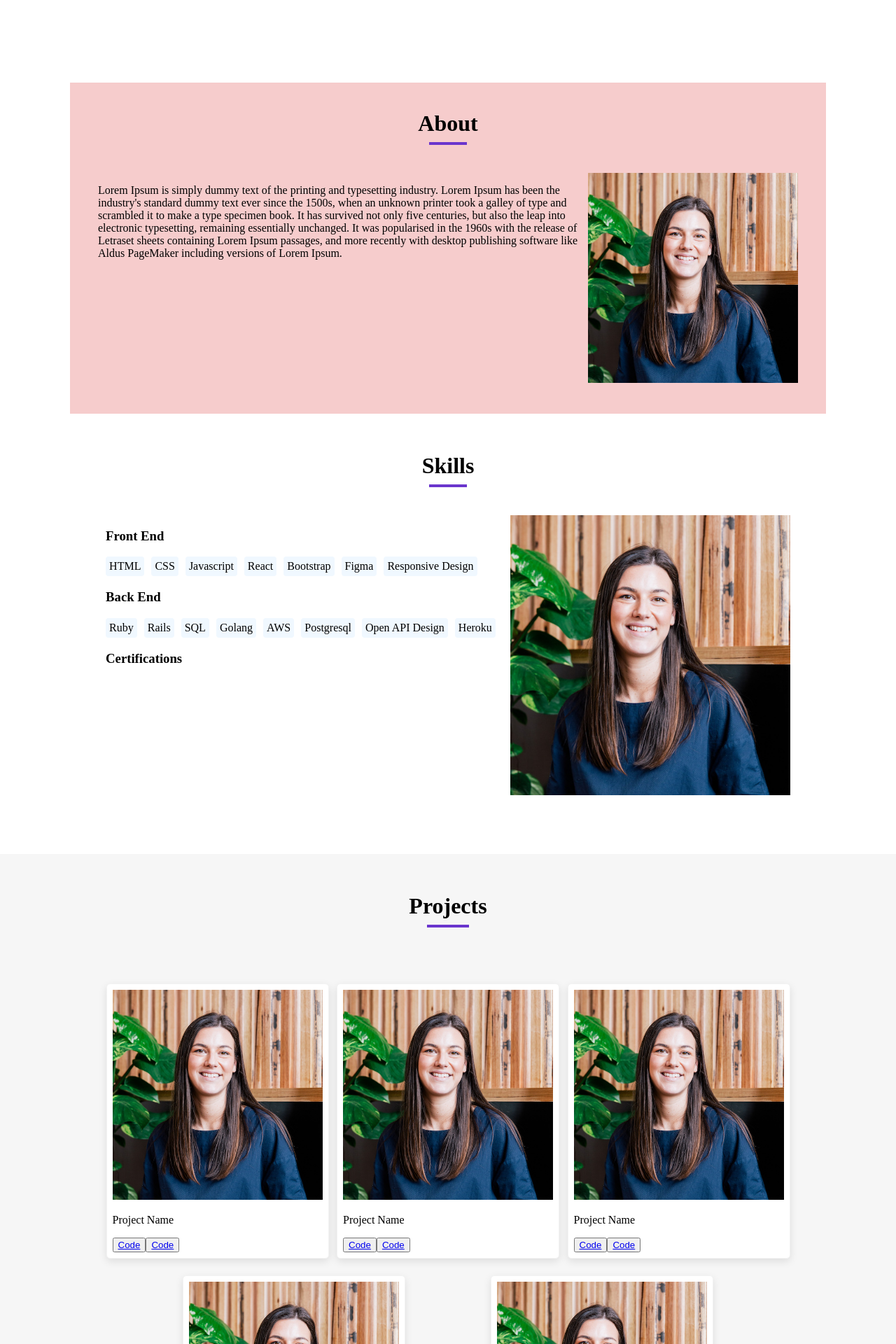
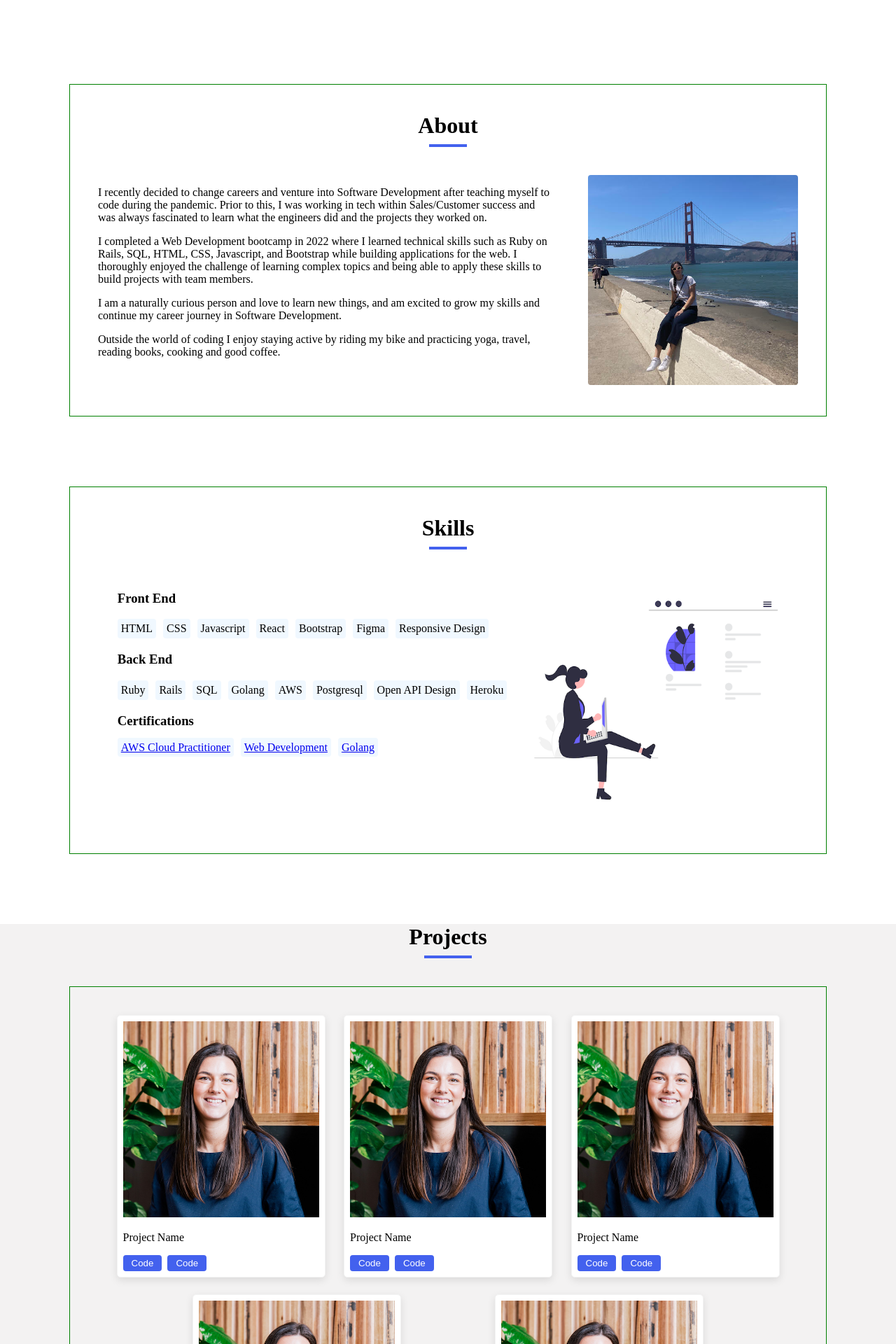
Before and after one commit to Elliee/ellie-portfolio-, a React (Create React App) app: page / in a window 1280 px wide. Shown: the part 680-2600 px from the top of the page at 70% size. Built offline with nearby package versions, Linux system fonts and the light colour scheme.

Commit message:
replacing images

```diff
--- a/src/components/About.css
+++ b/src/components/About.css
@@ -4,15 +4,18 @@
 }
 
 .about-section {
-  background-color: rgb(246, 204, 204);
+  border: 1px solid green;
+  margin-bottom: 100px;
 }
 
 .about__img {
   width: 300px;
   width: 300px;
+  border-radius: 4px;
+  margin-left: 50px;
 }
 
-@media(max-width: 992px) {
+/* @media(max-width: 992px) {
   .about-section {
     width: 800px;
   }
@@ -22,10 +25,17 @@
   .about-section {
     width: 600px;
   }
+} */
+
+@media(max-width:600px) {
+  .about-flex {
+    flex-direction: column;
+    align-items: center;
+  }
 }
 
 @media(max-width:600px) {
-  .about-section {
-    width: 500px;
+  .about__img {
+    margin: 0;
   }
 }
--- a/src/components/About.js
+++ b/src/components/About.js
@@ -1,4 +1,4 @@
-import profileImage from '../images/profileImage.jpg'
+import aboutImage from '../images/aboutImage.jpg'
 import './About.css'
 const About = () => {
   return (
@@ -7,16 +7,14 @@ const About = () => {
       <hr className="section__underline"></hr>
       <div className="about-flex">
         <div>
-          <p>Lorem Ipsum is simply dummy text of the printing and typesetting industry.
-           Lorem Ipsum has been the industry's standard dummy text ever since the 1500s,
-           when an unknown printer took a galley of type and scrambled it to make a type
-           specimen book. It has survived not only five centuries, but also the leap into electronic typesetting,
-            remaining essentially unchanged. It was popularised in the 1960s with the release
-            of Letraset sheets containing Lorem Ipsum passages, and more recently with desktop
-             publishing software like Aldus PageMaker including versions of Lorem Ipsum.</p>
+          <p>I recently decided to change careers and venture into Software Development after teaching myself to code during the pandemic. Prior to this, I was working in tech within Sales/Customer success and was always fascinated to learn what the engineers did and the projects they worked on.</p>
+          <p>I completed a Web Development bootcamp in 2022 where I learned technical skills such as Ruby on Rails, SQL, HTML, CSS, Javascript, and Bootstrap while building applications for the web. I thoroughly enjoyed the challenge of learning complex topics and being able to apply these skills to build projects with team members.</p>
+          <p>I am a naturally curious person and love to learn new things, and am excited to grow my skills and continue my career journey in Software Development.</p>
+          <p>Outside the world of coding I enjoy staying active by riding my bike and practicing yoga, travel, reading books, cooking and good coffee.</p>
+
         </div>
         <div>
-          <img src={profileImage} alt="Ellie Stevens" className="about__img"/>
+          <img src={aboutImage} alt="Ellie Stevens" className="about__img"/>
         </div>
       </div>
     </div>
--- a/src/components/Contact.js
+++ b/src/components/Contact.js
@@ -2,7 +2,7 @@ import './Contact.css'
 
 const Contact = () => {
   return (
-    <div className="contact-section" id="contact">
+    <div className="contact-section section" id="contact">
       <h3 className="section__heading">Contact</h3>
       <hr className="section__underline"></hr>
       <div className="contact-flex">
--- a/src/components/Footer.css
+++ b/src/components/Footer.css
@@ -1,5 +1,6 @@
 .footer__section {
-  background-color:aqua;
+  background-color: rgb(44, 44, 44);
+  color: white;
   padding: 20px;
   display: flex;
   justify-content: space-evenly;
--- a/src/components/Header.css
+++ b/src/components/Header.css
@@ -4,6 +4,7 @@
   align-items: center;
   margin-top: 150px;
   margin-bottom: 150px;
+  border: 1px solid green;
 }
 
 .header__top {
@@ -13,7 +14,7 @@
 }
 
 .header__purple {
-  color: rgb(106, 53, 205);
+  color: #4361ee;;
   background-color: white;
   padding: 0;
 }
--- a/src/components/Navbar.css
+++ b/src/components/Navbar.css
@@ -1,5 +1,5 @@
 .nav {
-  background-color: rgb(55, 102, 243);
+  background-color: #4361ee;
   color: white;
   display: flex;
   justify-content: space-evenly;
--- a/src/components/Projects.css
+++ b/src/components/Projects.css
@@ -1,12 +1,14 @@
 .projects-section {
-  background-color: rgb(246, 246, 246);
-  padding: 56px 80px 80px 80px;
+  background-color: rgb(243, 242, 242);
+  width: 100%;
 }
 
 .project-flex {
   display: flex;
   flex-wrap: wrap;
   justify-content: space-evenly;
+  border: 1px solid green;
+  margin-bottom: 100px;
 }
 .project-card {
   border: 1px solid rgb(243, 243, 243);
@@ -16,11 +18,35 @@
   margin-bottom: 24px;
   box-shadow: rgba(0, 0, 0, 0.1) 0px 4px 12px;
 }
-.project-img {
-  width: 300px;
-  height: 300px;
+
+.project-card:hover {
+  transition: all 0.2s ease-out;
+  box-shadow: 0px 4px 8px rgba(38, 38, 38, 0.2);
+  border: 1px solid #cccccc;
+  padding: 8px;
 }
 
+.project-img {
+  width: 280px;
+  height: 280px;
+}
+
+.proj__btn {
+  color: white;
+  background-color: #4361ee;
+  border: none;
+  padding: 4px;
+  border-radius: 4px;
+}
+
+.proj__btn a {
+  color: white;
+  text-decoration: none;
+  padding: 8px;
+}
+.right {
+  margin-left: 8px;
+}
 @media(max-width: 992px) {
   .projects-section {
     width: 800px;
--- a/src/components/Projects.js
+++ b/src/components/Projects.js
@@ -10,32 +10,32 @@ const Projects = () => {
         <div className="project-card">
           <img className="project-img" src={profileImage} alt="project"/>
           <p>Project Name</p>
-          <button><a href="https://www.google.com/" target="_blank">Code</a></button>
-          <button><a href="https://www.google.com/" target="_blank">Code</a></button>
+          <button className="proj__btn"><a href="https://www.google.com/" target="_blank">Code</a></button>
+          <button className="proj__btn right"><a href="https://www.google.com/" target="_blank">Code</a></button>
         </div>
         <div className="project-card">
           <img className="project-img" src={profileImage} alt="project" />
           <p>Project Name</p>
-          <button><a href="https://www.google.com/" target="_blank">Code</a></button>
-          <button><a href="https://www.google.com/" target="_blank">Code</a></button>
+          <button className="proj__btn"><a href="https://www.google.com/" target="_blank">Code</a></button>
+          <button className="proj__btn right"><a href="https://www.google.com/" target="_blank">Code</a></button>
         </div>
         <div className="project-card">
           <img className="project-img" src={profileImage} alt="project" />
           <p>Project Name</p>
-          <button><a href="https://www.google.com/" target="_blank">Code</a></button>
-          <button><a href="https://www.google.com/" target="_blank">Code</a></button>
+          <button className="proj__btn"><a href="https://www.google.com/" target="_blank">Code</a></button>
+          <button className="proj__btn right"><a href="https://www.google.com/" target="_blank">Code</a></button>
         </div>
         <div className="project-card">
           <img className="project-img" src={profileImage} alt="project" />
           <p>Project Name</p>
-          <button><a href="https://www.google.com/" target="_blank">Code</a></button>
-          <button><a href="https://www.google.com/" target="_blank">Code</a></button>
+          <button className="proj__btn"><a href="https://www.google.com/" target="_blank">Code</a></button>
+          <button className="proj__btn right"><a href="https://www.google.com/" target="_blank">Code</a></button>
         </div>
         <div className="project-card">
           <img className="project-img" src={profileImage} alt="project" />
           <p>Project Name</p>
-          <button><a href="https://www.google.com/" target="_blank">Code</a></button>
-          <button><a href="https://www.google.com/" target="_blank">Code</a></button>
+          <button className="proj__btn"><a href="https://www.google.com/" target="_blank">Code</a></button>
+          <button className="proj__btn right"><a href="https://www.google.com/" target="_blank">Code</a></button>
         </div>
       </div>
     </div>
--- a/src/components/Skills.css
+++ b/src/components/Skills.css
@@ -1,5 +1,6 @@
 .skills-section {
-  padding: 56px 80px 80px 80px;
+  border: 1px solid green;
+  margin-bottom: 100px;
 }
 .skills-flex {
   display: flex;
@@ -12,37 +13,33 @@
 }
 
 .skills__img {
-  width: 400px;
-  height: 400px;
+  width: 350px;
+  height: 350px;
 }
 
-span {
+.skill {
   background-color: aliceblue;
   padding: 5px;
   border-radius: 4px;
   margin-right: 10px;
-
 }
 
-span:hover {
-  background-color: purple;
+.skill:hover {
+  background-color: #4361ee;
+  color: white;
 }
 
 
-@media(max-width: 992px) {
-  .skills-section {
-    width: 800px;
+
+@media(max-width:768px) {
+  .skills-flex {
+    flex-direction: column;
+    align-items: center;
   }
 }
 
 @media(max-width:768px) {
-  .skills-section {
-    width: 600px;
+  .skill-val-flex span {
+    margin-bottom: 8px;
   }
 }
-
-@media(max-width:600px) {
-  .skills-section {
-    width: 500px;
-  }
-}
--- a/src/components/Skills.js
+++ b/src/components/Skills.js
@@ -1,4 +1,4 @@
-import profileImage from '../images/profileImage.jpg'
+import skillsImage from '../images/skillsImage.png'
 import './Skills.css'
 
 const Skills = () => {
@@ -10,29 +10,32 @@ const Skills = () => {
         <div>
           <h3>Front End</h3>
             <div className="skill-val-flex">
-              <span>HTML</span>
-              <span>CSS</span>
-              <span>Javascript</span>
-              <span>React</span>
-              <span>Bootstrap</span>
-              <span>Figma</span>
-              <span>Responsive Design</span>
+              <span className="skill">HTML</span>
+              <span className="skill">CSS</span>
+              <span className="skill">Javascript</span>
+              <span className="skill" >React</span>
+              <span className="skill">Bootstrap</span>
+              <span className="skill">Figma</span>
+              <span className="skill">Responsive Design</span>
             </div>
           <h3>Back End</h3>
           <div className="skill-val-flex">
-            <span>Ruby</span>
-            <span>Rails</span>
-            <span>SQL</span>
-            <span>Golang</span>
-            <span>AWS</span>
-            <span>Postgresql</span>
-            <span>Open API Design</span>
-            <span>Heroku</span>
+            <span className="skill">Ruby</span>
+            <span className="skill">Rails</span>
+            <span className="skill">SQL</span>
+            <span className="skill">Golang</span>
+            <span className="skill">AWS</span>
+            <span className="skill">Postgresql</span>
+            <span className="skill">Open API Design</span>
+            <span className="skill">Heroku</span>
           </div>
           <h3>Certifications</h3>
+          <a href="www.something.com"><span className="skill">AWS Cloud Practitioner</span></a>
+          <a href="www.something.com"><span className="skill">Web Development</span></a>
+          <a href="www.something.com"><span className="skill">Golang</span></a>
         </div>
         <div>
-          <img src={profileImage} alt="something" className="skills__img"/>
+          <img src={skillsImage} alt="something" className="skills__img"/>
         </div>
       </div>
     </div>
--- a/src/index.css
+++ b/src/index.css
@@ -16,7 +16,7 @@ body {
 
 .section__underline {
   width: 5%;
-  border: 2px solid rgb(106, 53, 205);
+  border: 2px solid #4361ee;
   margin-bottom: 40px;
 }
 
@@ -40,6 +40,6 @@ body {
 
 @media(max-width:600px) {
   .section {
-    width: 500px;
+    width: 450px;
   }
 }
```
Also changed, not shown: src/components/Contact.css (+11 -2 lines), src/images/aboutImage.jpg (added), src/images/skillsImage.png (added).
